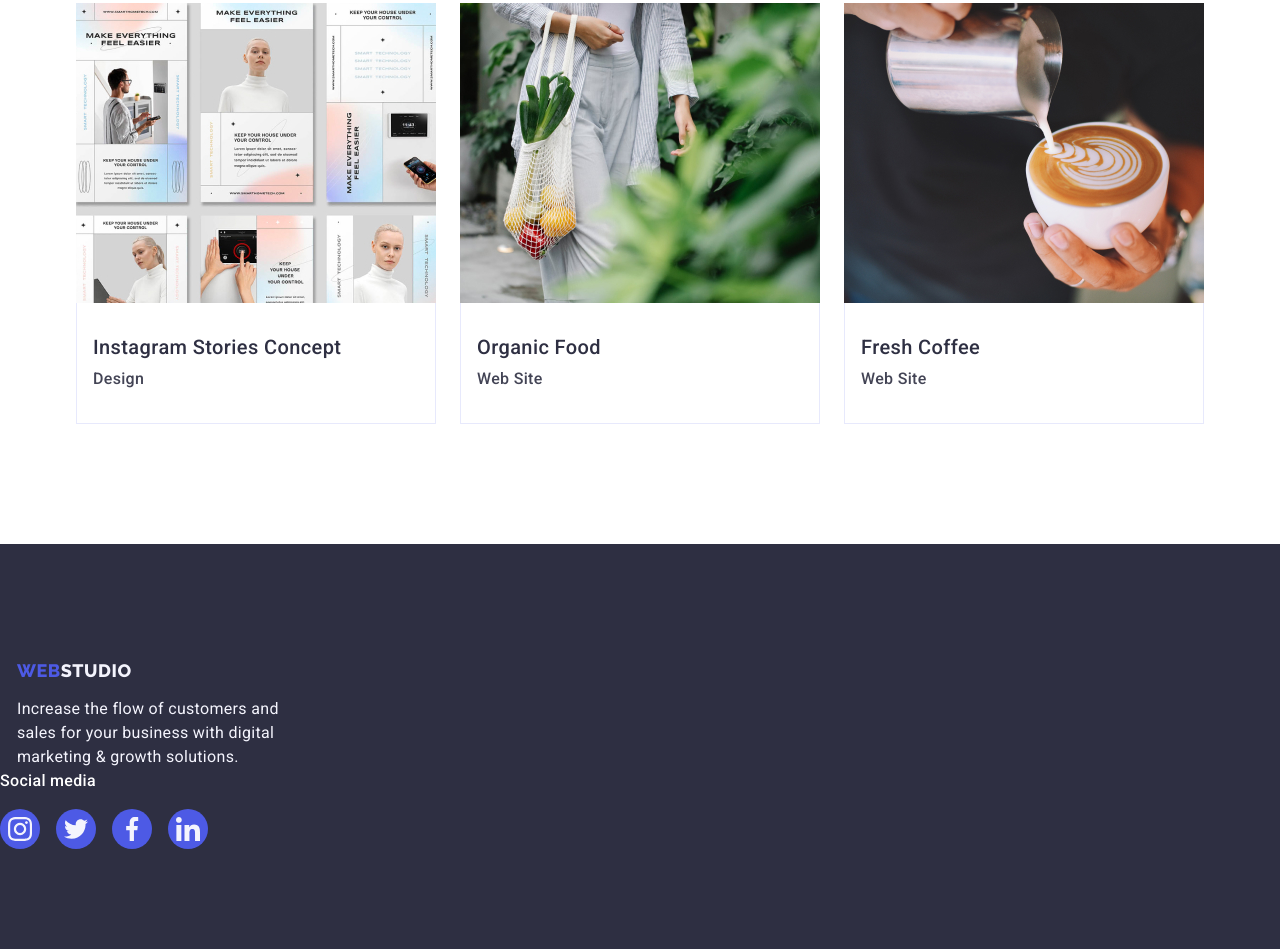
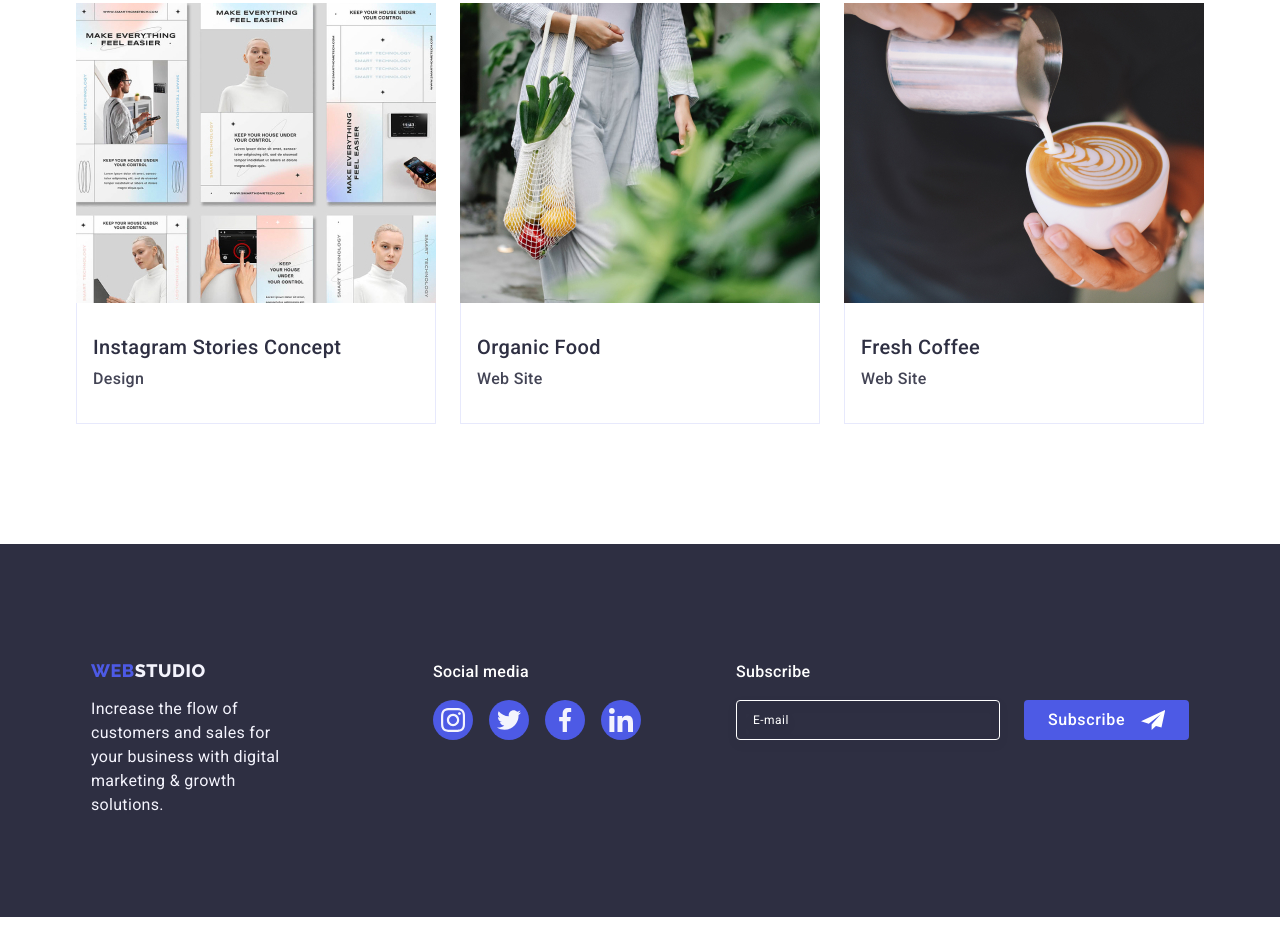
Before and after one commit to Ficefi/goit-markup-hw-05, a plain HTML site: page portfolio.html in a window 1280 px wide. Shown: the part 1207-2156 px from the top of the page. After the commit the page ends 2124 px from the top, so only its background shows below. Drawn offline with nearby package versions, Linux system fonts and the light colour scheme.

Commit message:
final commit

```diff
--- a/portfolio.html
+++ b/portfolio.html
@@ -266,7 +266,7 @@
       </section>
     </main>
     <footer class="foo">
-      <div class="footer">
+      <div class="container footer">
         <div class="logo-container container">
           <a href="./index.html" class="web link"
             >Web<span class="foo-studio">Studio</span></a
@@ -309,6 +309,25 @@
             </li>
           </ul>
         </div>
+        <div class="input-container container">
+          <p class="media-paragraph">Subscribe</p>
+          <form class="subscribe-form">
+            <label class="subscribe-label">
+              <input
+                class="footer-input"
+                type="email"
+                name="subscribe-input"
+                placeholder="E-mail"
+              />
+            </label>
+            <button class="subscribe-btn" type="submit">
+              Subscribe
+              <svg class="send-icon" width="24" height="24">
+                <use href="./images/icons.svg#icon-send"></use>
+              </svg>
+            </button>
+          </form>
+        </div>
       </div>
     </footer>
   </body>
```
